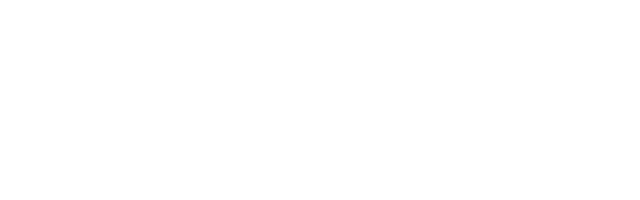
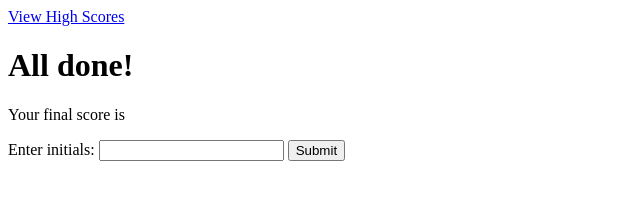
Before and after one commit to isaacsto/Code-Quiz, a plain HTML site: page all-done.index.html in a window 1280 px wide. Shown: the whole page, without its empty margins (0-640 px from the left). Drawn offline with Linux system fonts and the light colour scheme; files that its build step writes are made by us from their sources.

Commit message:
more html

```diff
--- a/all-done.index.html
+++ b/all-done.index.html
@@ -0,0 +1,25 @@
+<!DOCTYPE html>
+<html>
+  <head>
+    <title>Question-5</title>
+    <meta charset="UTF-8" />
+    <meta name="viewport" content="width=device-width, initial-scale=1" />
+    <link rel="stylesheet" type="text/css" href="./assets/css/style.css" />
+  </head>
+  <body>
+    <header>
+      <nav>
+          <a href="highscores.index.html">View High Scores </a>
+      </nav>
+  </header>
+    <h1>
+        All done!
+    </h1>
+    <p> Your final score is </p>
+    <form>
+        <label for="initials">Enter initials:</label>
+        <input type=""text" id="initials">
+        <a href="highscores.index.html"><button>Submit</button></a>
+    </form>
+    <script src="script.js"></script>
+    </body>
```
Also changed, not shown: highscores.index.html (+6 -0 lines), question1.index.html (+6 -0 lines), question2.index.html (+6 -0 lines), question3.index.html (+6 -0 lines), question4.index.html (+6 -0 lines), question5.index.html (+6 -0 lines).
